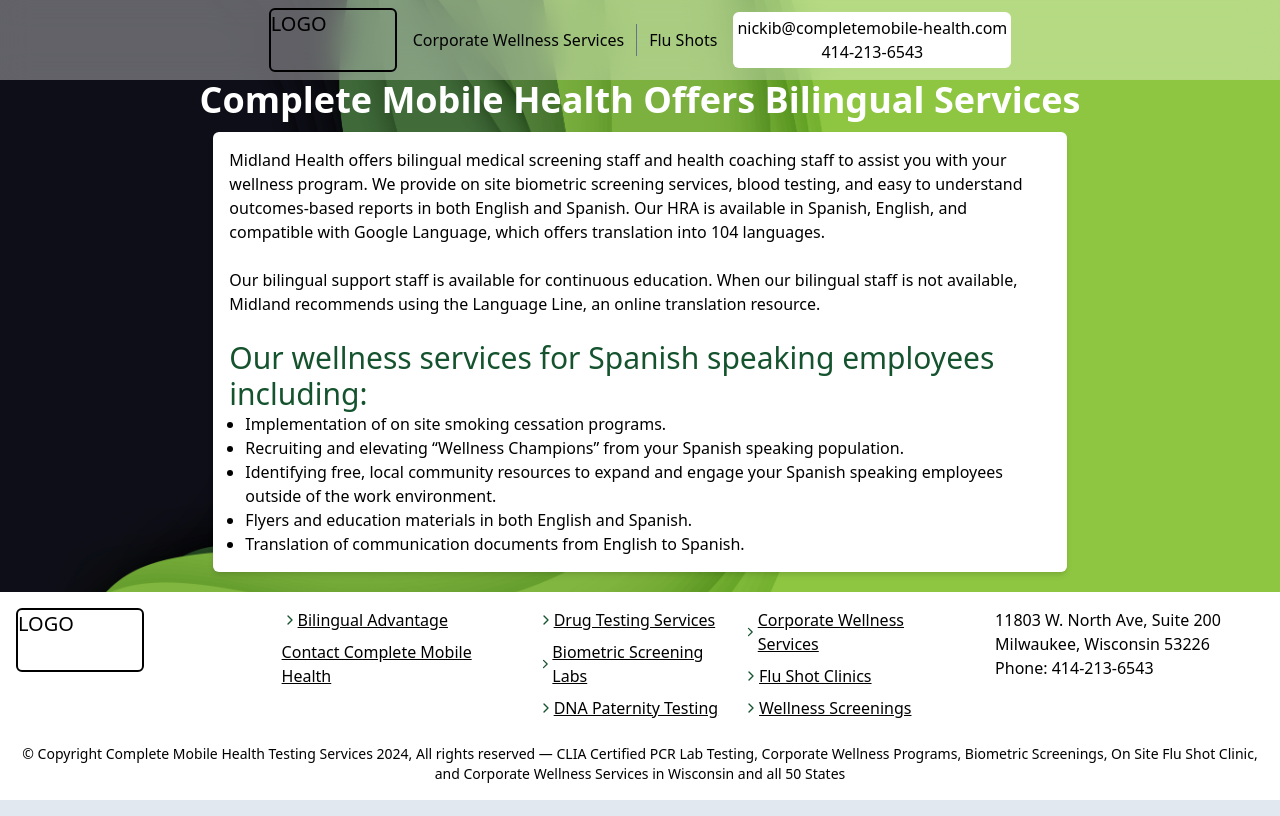
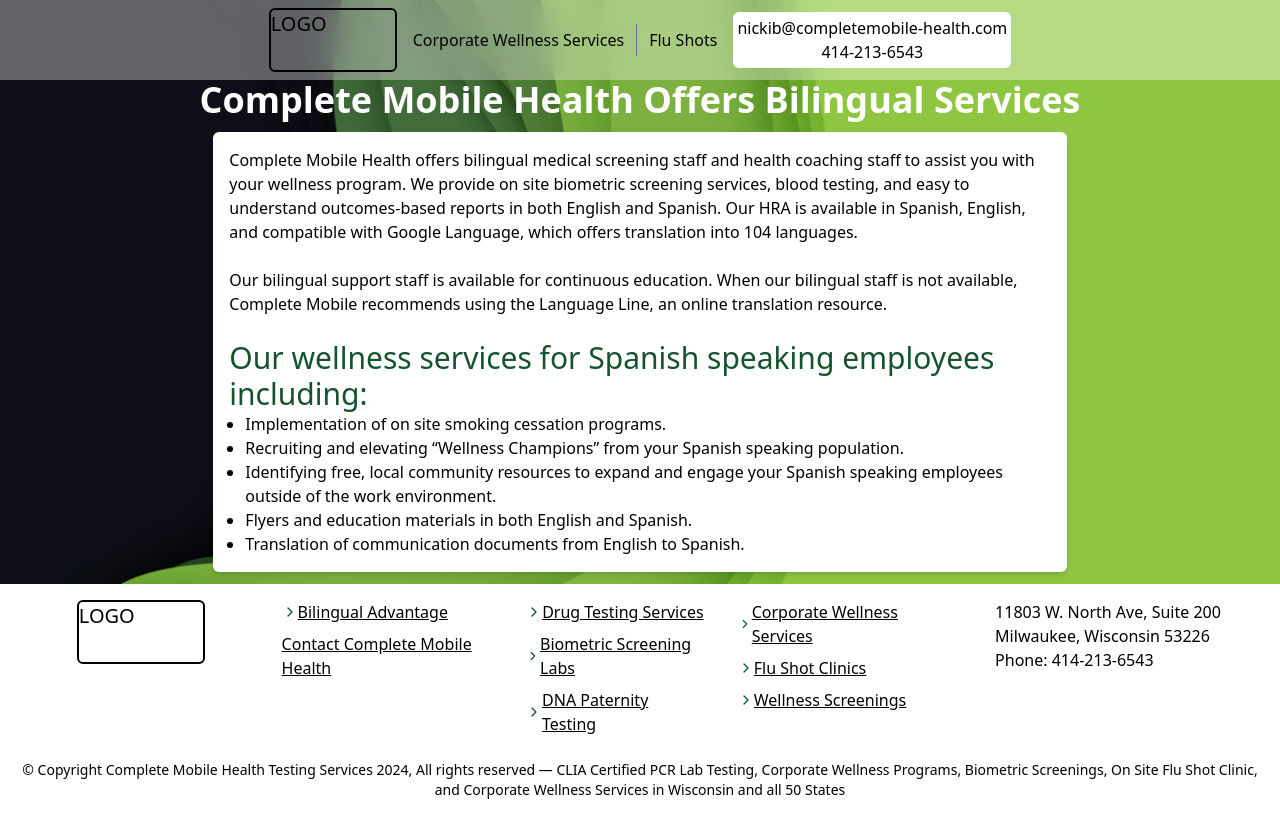
Before and after one commit to Dw1GHTY/cmh, a Next.js app in the folder cmh/: page /bilingual_advantage in a window 1280 px wide. Built offline with nearby package versions, Linux system fonts and the light colour scheme.

Commit message:
UI fixes

```diff
--- a/cmh/src/app/bilingual_advantage/page.tsx
+++ b/cmh/src/app/bilingual_advantage/page.tsx
@@ -10,12 +10,12 @@
       <section className="flex flex-col justify-start bg-white w-full md:w-2/3 h-fit my-3 p-4 rounded-md shadow-md">
         <Paragraph
           title=""
-          text="Midland Health offers bilingual medical screening staff and health coaching staff to assist you with your wellness program. We provide on site biometric screening services, blood testing, and easy to understand outcomes-based reports in both English and Spanish. Our HRA is available in Spanish, English, and compatible with Google Language, which offers translation into 104 languages."
+          text="Complete Mobile Health offers bilingual medical screening staff and health coaching staff to assist you with your wellness program. We provide on site biometric screening services, blood testing, and easy to understand outcomes-based reports in both English and Spanish. Our HRA is available in Spanish, English, and compatible with Google Language, which offers translation into 104 languages."
         />
         <br />
         <Paragraph
           title=""
-          text="Our bilingual support staff is available for continuous education. When our bilingual staff is not available, Midland recommends using the Language Line, an online translation resource."
+          text="Our bilingual support staff is available for continuous education. When our bilingual staff is not available, Complete Mobile recommends using the Language Line, an online translation resource."
         />
         <br />
         <h3 className="text-3xl text-green-900">
--- a/cmh/src/app/corporate_wellness/health_coaching_program/page.tsx
+++ b/cmh/src/app/corporate_wellness/health_coaching_program/page.tsx
@@ -62,7 +62,7 @@
           <h2 className="flex justify-center items-center text-green-800 font-bold text-2xl">
             Tracking Coaching Outcomes
           </h2>
-          <div className="flex flex-col space-x-3 md:flex-row w-full h-fit">
+          <div className="flex flex-col md:flex-row w-full h-fit">
             <ParagraphCard
               title="Participation Data"
               content="Eligibility, Enrollment,
--- a/cmh/src/app/corporate_wellness/screenings/page.tsx
+++ b/cmh/src/app/corporate_wellness/screenings/page.tsx
@@ -5,7 +5,7 @@
   return (
     <div className="flex flex-col justify-center items-center w-full h-full">
       <h1 className="text-white text-4xl font-semibold">Wellness Screenings</h1>
-      <section className="flex flex-col justify-center items-center w-full md:w-3/4">
+      <section className="flex flex-col justify-center items-center w-full md:w-1/2">
         <Article
           title="On-Site Wellness Screenings"
           paragraps={[
--- a/cmh/src/components/Footer/Footer.tsx
+++ b/cmh/src/components/Footer/Footer.tsx
@@ -10,13 +10,13 @@
       {/* Links Section */}
       <section className="flex flex-row flex-wrap justify-between items-start w-full">
         {/* Logo on the Left */}
-        <div className="flex w-1/5">
+        <div className="flex w-full mb-2 justify-center items-center md:w-1/5">
           <Logo />
         </div>
 
         {/* Links in the Middle */}
         <div className="flex flex-1 justify-center">
-          <div className="flex flex-row space-x-4">
+          <div className="flex flex-row">
             <FooterLinksSegment
               links={[
                 {
```
